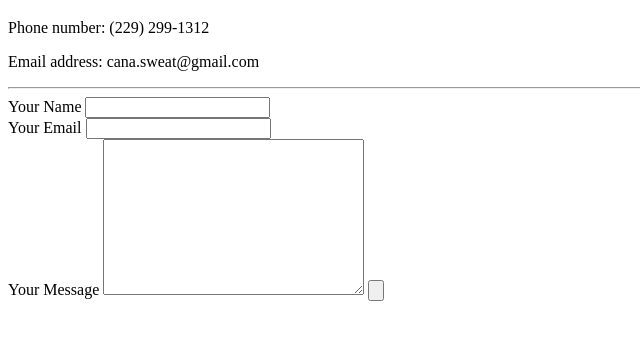
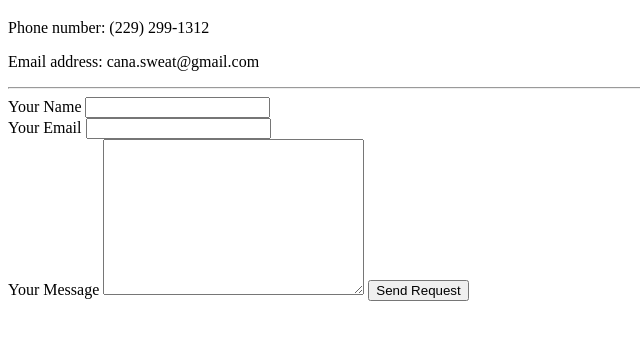
Before and after one commit to canasweat/CV, a plain HTML site: page contact.html in a window 1280 px wide. Shown: the part 61-400 px from the top of the page, without its empty margins (0-640 px from the left). Drawn offline with Linux system fonts and the light colour scheme.

Commit message:
Update contact.html

```diff
--- a/contact.html
+++ b/contact.html
@@ -16,7 +16,7 @@
   <input type="email" name="YourEmail" value=""><br>
   <label>Your Message</label>
   <textarea name="yourMessage" rows="10" cols="30"></textarea>
-  <input type="submit" name="" value="">
+  <input type="submit" value="Send Request">
 </form>
   </body>
 </html>
```
